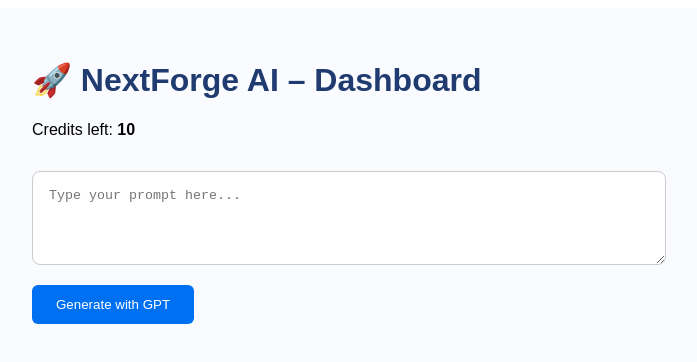
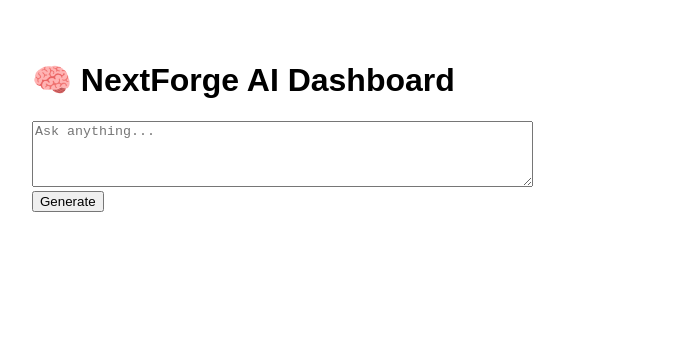
Before and after one commit to nextwaveaisuite/NextForgeAI, a Next.js app: page / in a window 1280 px wide. Shown: the top 362 px of the page, without its empty margins (8-705 px from the left). Built offline with nearby package versions, Linux system fonts and the light colour scheme.

Commit message:
index.js

```diff
--- a/pages/index.js
+++ b/pages/index.js
@@ -1,9 +1,61 @@
-import dynamic from 'next/dynamic';
+import { useState } from 'react';
 
-const Dashboard = dynamic(() => import('./dashboard'), {
-  ssr: false,
-});
+export default function Dashboard() {
+  const [prompt, setPrompt] = useState('');
+  const [response, setResponse] = useState('');
+  const [loading, setLoading] = useState(false);
 
-export default function Home() {
-  return <Dashboard />;
+  const handleSubmit = async (e) => {
+    e.preventDefault();
+    setLoading(true);
+    setResponse('');
+
+    try {
+      const res = await fetch('/api/generate', {
+        method: 'POST',
+        headers: {
+          'Content-Type': 'application/json',
+        },
+        body: JSON.stringify({ prompt }),
+      });
+
+      const data = await res.json();
+      if (data.result) {
+        setResponse(data.result);
+      } else {
+        setResponse(data.error || 'No response');
+      }
+    } catch (err) {
+      setResponse('Request failed');
+    }
+
+    setLoading(false);
+  };
+
+  return (
+    <div style={{ padding: '2rem', fontFamily: 'sans-serif' }}>
+      <h1>🧠 NextForge AI Dashboard</h1>
+      <form onSubmit={handleSubmit}>
+        <textarea
+          rows="4"
+          cols="60"
+          placeholder="Ask anything..."
+          value={prompt}
+          onChange={(e) => setPrompt(e.target.value)}
+        />
+        <br />
+        <button type="submit" disabled={loading}>
+          {loading ? 'Thinking...' : 'Generate'}
+        </button>
+      </form>
+      <div style={{ marginTop: '2rem', whiteSpace: 'pre-wrap' }}>
+        {response && (
+          <>
+            <h3>💡 Response:</h3>
+            <p>{response}</p>
+          </>
+        )}
+      </div>
+    </div>
+  );
 }
```
